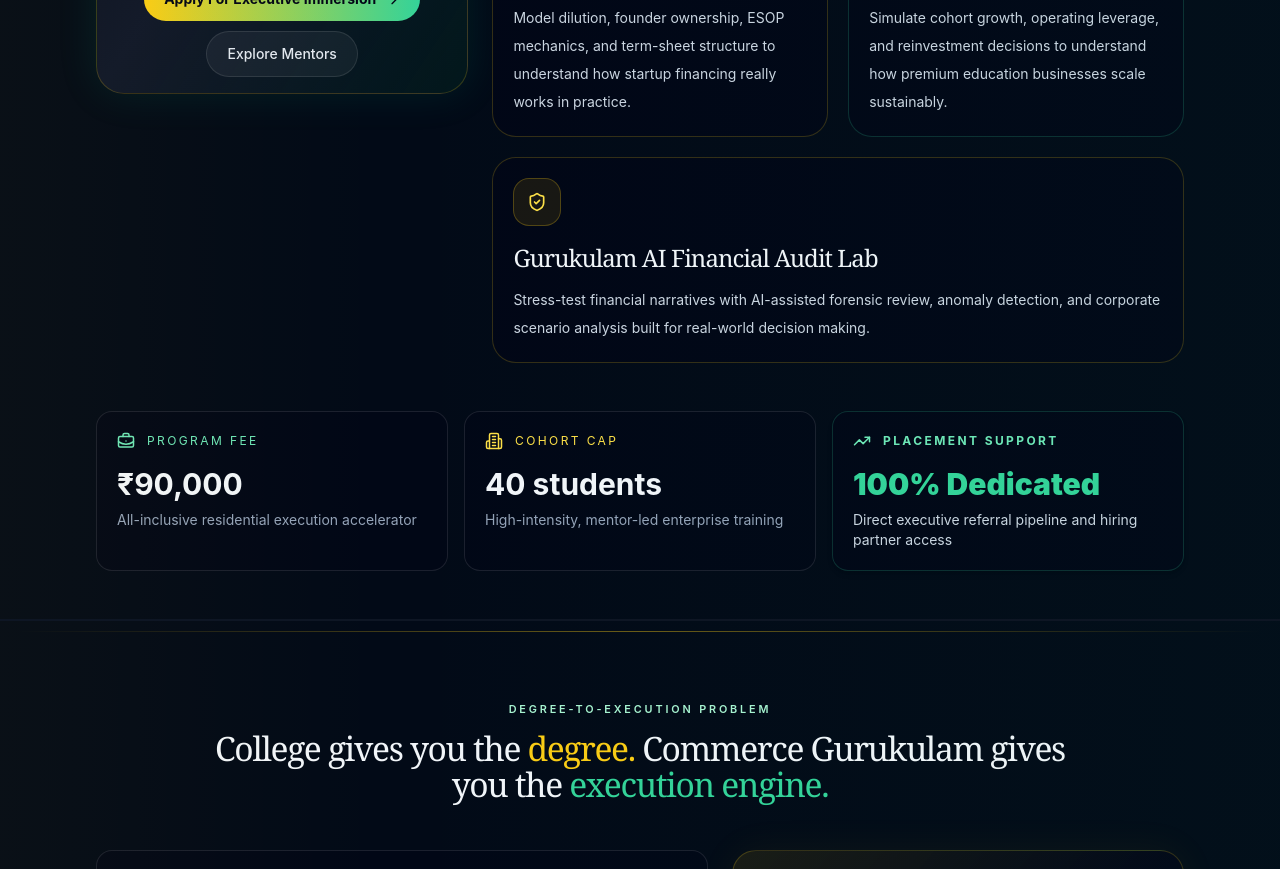
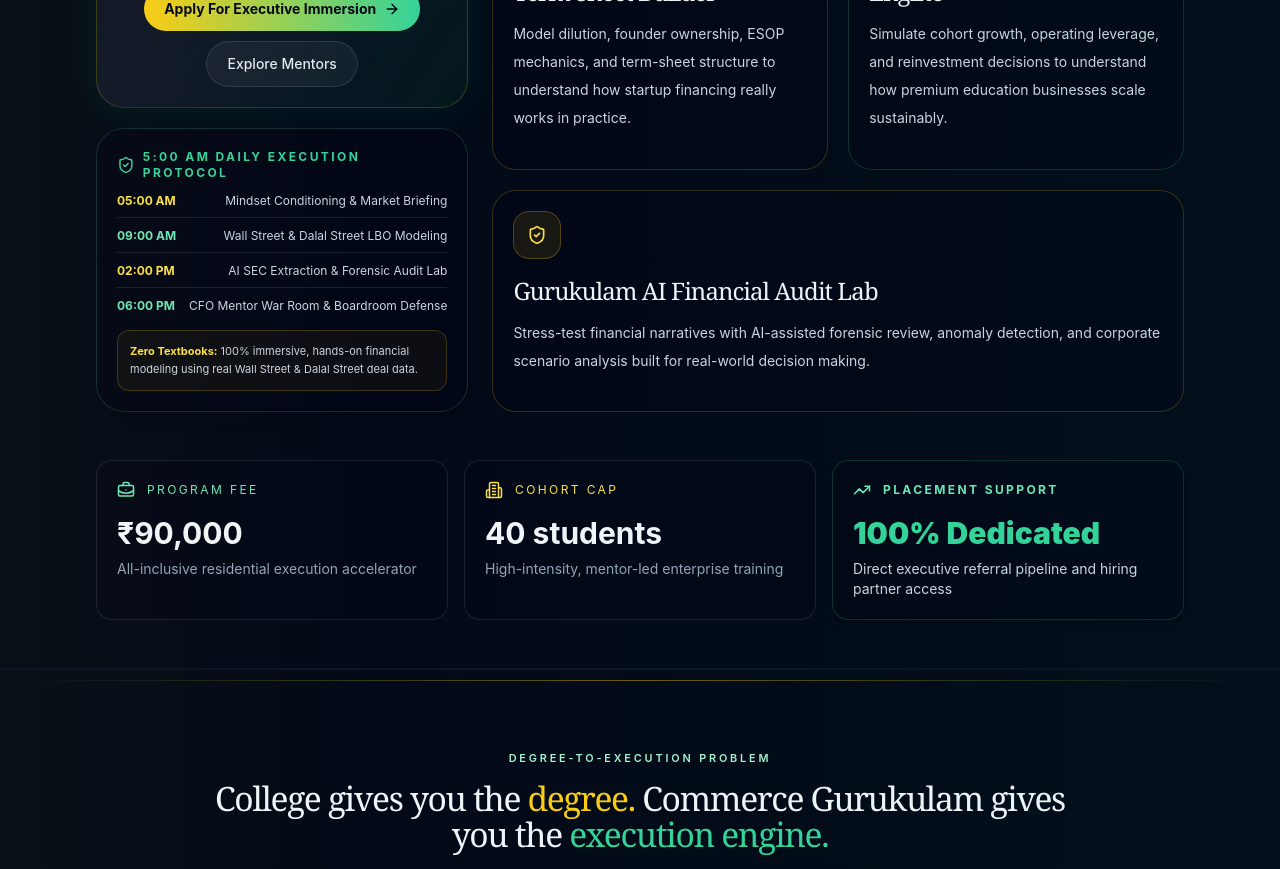
Before and after one commit to jaivarmanlc/Financial--Gurukulam, a React (Vite) app: page / in a window 1280 px wide. Shown: the part 1520-2389 px from the top of the page. Built offline with nearby package versions, Linux system fonts and the light colour scheme.

Commit message:
fix: balance LaunchExperience height with 5AM daily execution protocol card to eliminate empty space

```diff
--- a/src/components/LaunchExperience.jsx
+++ b/src/components/LaunchExperience.jsx
@@ -64,7 +64,9 @@ export default function LaunchExperience() {
         </div>
 
         <div className="grid gap-6 xl:grid-cols-[1.05fr_1.95fr]">
-          <div className="self-start rounded-[28px] border border-yellow-400/20 bg-gradient-to-br from-slate-950 via-slate-900 to-emerald-950/40 p-4 shadow-[0_0_40px_rgba(16,185,129,0.12)] flex flex-col gap-2.5 w-full">
+          {/* Left Column Stack */}
+          <div className="flex flex-col gap-5">
+            <div className="rounded-[28px] border border-yellow-400/20 bg-gradient-to-br from-slate-950 via-slate-900 to-emerald-950/40 p-5 shadow-[0_0_40px_rgba(16,185,129,0.12)] flex flex-col gap-3 w-full">
               <div className="flex items-center justify-between gap-3">
                 <div className="flex h-11 w-11 items-center justify-center rounded-2xl border border-yellow-400/30 bg-yellow-500/10 text-yellow-300">
                   <Rocket size={20} />
@@ -106,6 +108,38 @@ export default function LaunchExperience() {
                 >
                   Explore Mentors
                 </a>
+              </div>
+            </div>
+
+            {/* 5:00 AM Immersion Breakdown Card to fill vertical height */}
+            <div className="rounded-[28px] border border-emerald-400/20 bg-slate-950/80 p-5 shadow-lg flex flex-col justify-between">
+              <div className="flex items-center gap-2 text-emerald-400 mb-3">
+                <ShieldCheck size={18} />
+                <span className="text-xs font-bold uppercase tracking-[0.2em]">5:00 AM Daily Execution Protocol</span>
+              </div>
+
+              <div className="space-y-2.5 text-xs text-slate-300">
+                <div className="flex items-center justify-between border-b border-white/10 pb-2">
+                  <span className="font-bold text-yellow-300">05:00 AM</span>
+                  <span>Mindset Conditioning & Market Briefing</span>
+                </div>
+                <div className="flex items-center justify-between border-b border-white/10 pb-2">
+                  <span className="font-bold text-emerald-300">09:00 AM</span>
+                  <span>Wall Street & Dalal Street LBO Modeling</span>
+                </div>
+                <div className="flex items-center justify-between border-b border-white/10 pb-2">
+                  <span className="font-bold text-yellow-300">02:00 PM</span>
+                  <span>AI SEC Extraction & Forensic Audit Lab</span>
+                </div>
+                <div className="flex items-center justify-between">
+                  <span className="font-bold text-emerald-300">06:00 PM</span>
+                  <span>CFO Mentor War Room & Boardroom Defense</span>
+                </div>
+              </div>
+
+              <div className="mt-4 rounded-xl border border-yellow-400/20 bg-yellow-500/5 p-3 text-[11px] text-slate-300 leading-relaxed">
+                <span className="font-bold text-yellow-300">Zero Textbooks:</span> 100% immersive, hands-on financial modeling using real Wall Street & Dalal Street deal data.
+              </div>
             </div>
           </div>
 
```
Also changed, not shown: 5 other files (tests, documents, lock files or other folders). Lines whose indentation alone changed are shown as unchanged.
